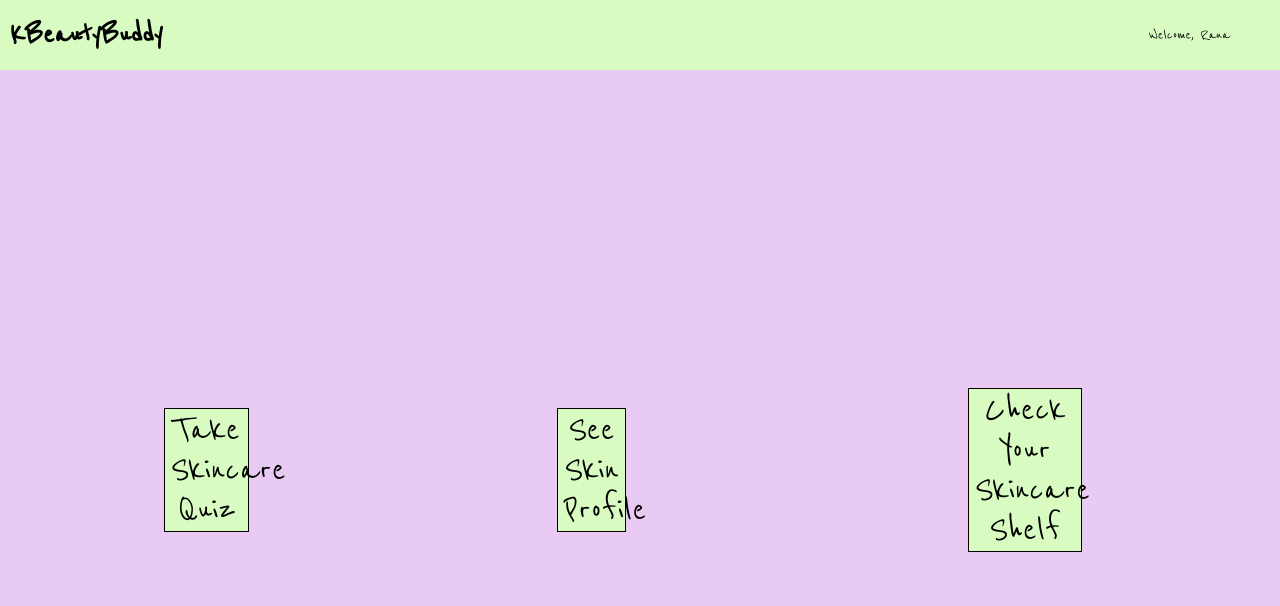
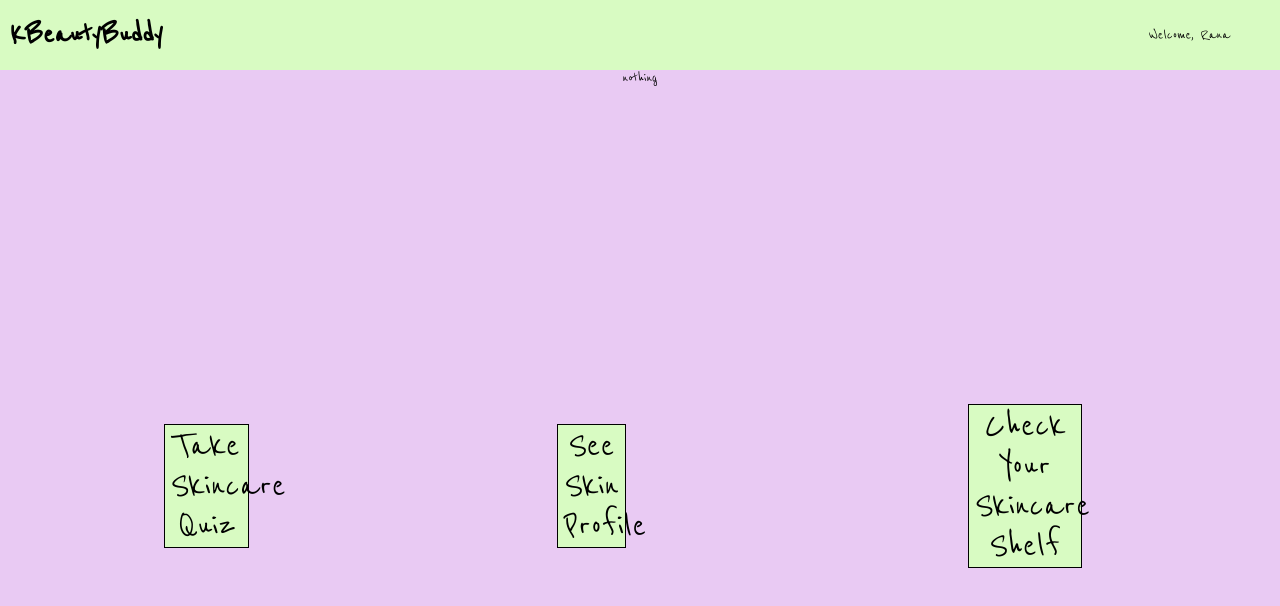
Before and after one commit to rjur11/kbeautybuddy, a React (Create React App) app: page / in a window 1280 px wide. Shown: the top 606 px of the page. Built offline with nearby package versions, Linux system fonts and the light colour scheme.

Commit message:
Add result

```diff
--- a/src/App.js
+++ b/src/App.js
@@ -16,6 +16,7 @@ function App() {
     <div className="App">
       <NavBar />
       <Route exact path="/">
+        {quizResult ? JSON.stringify(quizResult) : "nothing"}
         <LandingPage />
       </Route>
 
```
